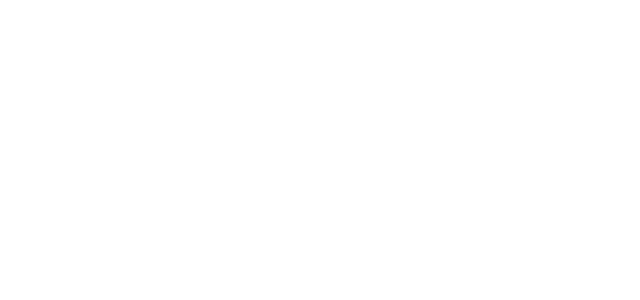
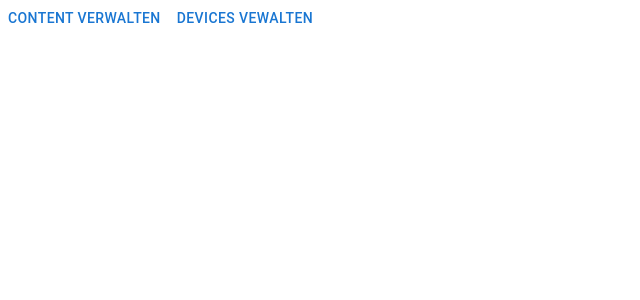
Before and after one commit to ppi-infotainment/ppi-infotainment-editorial, a React (Create React App) app: page / in a window 1280 px wide. Shown: the top 300 px of the page, without its empty margins (0-640 px from the left). Built offline with nearby package versions, Linux system fonts and the light colour scheme.

Commit message:
#6 Added Routing for homepage

```diff
--- a/package.json
+++ b/package.json
@@ -3,6 +3,9 @@
   "version": "0.1.0",
   "private": true,
   "dependencies": {
+    "@emotion/react": "^11.5.0",
+    "@emotion/styled": "^11.3.0",
+    "@mui/material": "^5.0.6",
     "@testing-library/jest-dom": "^5.11.4",
     "@testing-library/react": "^11.1.0",
     "@testing-library/user-event": "^12.1.10",
--- a/src/App.tsx
+++ b/src/App.tsx
@@ -1,12 +1,24 @@
 import './App.css';
 import HomePage from './pages/homepage/Homepage';
-import { BrowserRouter as Router, Route } from 'react-router-dom';
+import { BrowserRouter as Router, Route, Switch } from 'react-router-dom';
+import ManageContentsPage from './pages/manage_contents/ManageContentsPage';
+import ManageDevicesPage from './pages/manage_devices/ManageDevicesPage';
 
 function App() {
   return (
     <Router>
-      <Route path="/infotainment">Hi</Route>
-      <Route path="/"><HomePage /></Route>
+      <Switch>
+        <Route path="/infotainment">Hi</Route>
+        <Route path="/devices">
+          <ManageDevicesPage />
+        </Route>
+        <Route path="/contents">
+          <ManageContentsPage />
+        </Route>
+        <Route path="/">
+          <HomePage />
+        </Route>
+      </ Switch >
     </Router>
   );
 }
--- a/src/components/InfotainmentButton.tsx
+++ /dev/null
@@ -1,5 +0,0 @@
-const InfotainmentButton = () => {
-
-};
-
-export default InfotainmentButton;
--- /dev/null
+++ b/src/components/InfotainmentButton/InfotainmentButton.module.css
@@ -0,0 +1,3 @@
+.infotainment_button {
+
+}
--- /dev/null
+++ b/src/components/InfotainmentButton/InfotainmentButton.tsx
@@ -0,0 +1,19 @@
+import { Button } from "@mui/material";
+import * as react from "react";
+import { FunctionComponent } from "react";
+import styles from './InfotainmentButton.module.css';
+
+
+export type InfotainmentButtonProps = {
+    onClick: () => void;
+    text: string;
+};
+
+const InfotainmentButton: FunctionComponent<InfotainmentButtonProps> = ({onClick, text}) => {
+    return (
+        <div className={styles.infotainment_button}>
+            <Button onClick={onClick}>{text}</Button>
+        </div>);
+};
+
+export default InfotainmentButton;
--- a/src/pages/homepage/Homepage.tsx
+++ b/src/pages/homepage/Homepage.tsx
@@ -1,11 +1,27 @@
+import { Box } from "@mui/material";
 import * as React from "react";
 import { FunctionComponent } from "react";
+import { useHistory } from "react-router";
+import InfotainmentButton from "../../components/InfotainmentButton/InfotainmentButton";
 import styles from './Homepage.module.css';
 
 const HomePage: FunctionComponent = () => {
+    const history = useHistory();
+
+    const onManageContentClicked = () => {
+        history.push('/contents');
+    };
+
+    const onManageDevicesClicked = () => {
+        history.push('/devices');
+    };
+
     return (
         <div className={styles.homepage}>
-
+            <Box sx={{ display: 'flex' }}>
+                <InfotainmentButton text="Content verwalten" onClick={onManageContentClicked} />
+                <InfotainmentButton text="Devices vewalten" onClick={onManageDevicesClicked} />
+            </Box>
         </div>
     );
 };
--- /dev/null
+++ b/src/pages/manage_contents/ManageContentsPage.tsx
@@ -0,0 +1,14 @@
+import * as React from "react";
+import { FunctionComponent } from "react";
+
+const ManageContents: FunctionComponent = () => {
+
+    return (
+        <div>
+
+        </div>
+    );
+};
+
+
+export default ManageContents;
--- /dev/null
+++ b/src/pages/manage_devices/ManageDevicesPage.tsx
@@ -0,0 +1,14 @@
+import * as React from "react";
+import { FunctionComponent } from "react";
+
+const ManageDevices: FunctionComponent = () => {
+
+    return (
+        <div>
+            <p>Manage your devices</p>
+        </div>
+    );
+};
+
+
+export default ManageDevices;
```
Also changed, not shown: 1 other file (tests, documents, lock files or other folders).
